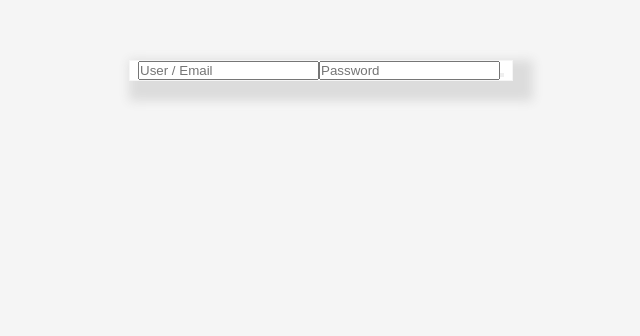
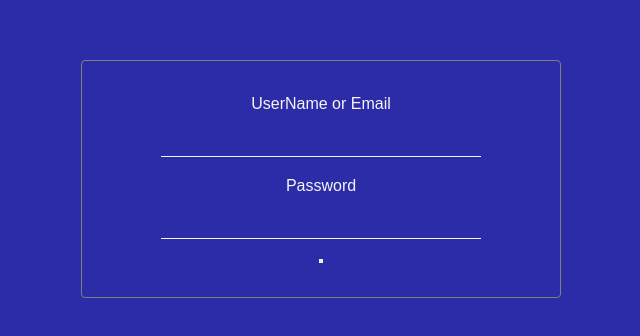
Before and after one commit to MahsumaRezai/Facebook, a React (Create React App) app: page / in a window 1280 px wide. Shown: the part 140-476 px from the top of the page, without its empty margins (319-959 px from the left). Built offline with nearby package versions, Linux system fonts and the light colour scheme.

Commit message:
add input section

```diff
--- a/src/components/Adduser.js/Adduser.js
+++ b/src/components/Adduser.js/Adduser.js
@@ -1,13 +1,17 @@
 import { Fragment } from "react";
 import Card from "../Card/Card";
+import classes from './Adduser.module.css'
 
 const Adduser = () => {
     return (
         <Fragment>
             <Card>
-                <form >
-                    <input placeholder="User / Email"></input>
-                    <input placeholder="Password"></input>
+                <form className={classes.form} >
+
+                    <label className={classes.label}>UserName or Email</label>
+                    <input className={classes.input}></input>
+                    <label className={classes.label}>Password</label>
+                    <input className={classes.input}></input>
                     <button></button>
                 </form>
             </Card>
--- /dev/null
+++ b/src/components/Adduser.js/Adduser.module.css
@@ -0,0 +1,30 @@
+.form {
+    display: flex;
+    flex-direction: column;
+    justify-content: center;
+    align-items: center;
+    gap: 20px;
+    padding: 30px;
+}
+
+.input {
+    display: block;
+    width: 20rem;
+    margin: auto;
+    padding: 0.25rem;
+    border: 1px solid #ccc;
+    background: none;
+    border: none;
+    border-bottom: 1px solid whitesmoke;
+    color: whitesmoke;
+
+
+}
+
+.label {
+    color: whitesmoke;
+    display: flex;
+    justify-content: flex-start;
+    align-items: flex-start;
+    text-align: start;
+}
--- a/src/components/Card/Card.module.css
+++ b/src/components/Card/Card.module.css
@@ -1,14 +1,9 @@
 .card {
-    background-color: white;
-    width: 30%;
+    display: block;
+    width: 30rem;
     margin: auto;
-    display: flex;
-    flex-direction: column;
-    justify-content: center;
-    align-items: center;
+    border-radius: 4px;
+    padding: 0.25rem;
+    border: 1px solid gray;
     margin-top: 200px;
-    margin-bottom: auto;
-    border: 1px solid whitesmoke;
-    box-shadow: 10px 10px 10px 10px gainsboro;
-    gap: 20px;
 }
--- a/src/index.css
+++ b/src/index.css
@@ -7,5 +7,5 @@
 body {
   font-family: sans-serif;
   margin: 0;
-  background-color: whitesmoke;
+  background-color: rgba(36, 36, 165, 0.959);
 }
```
